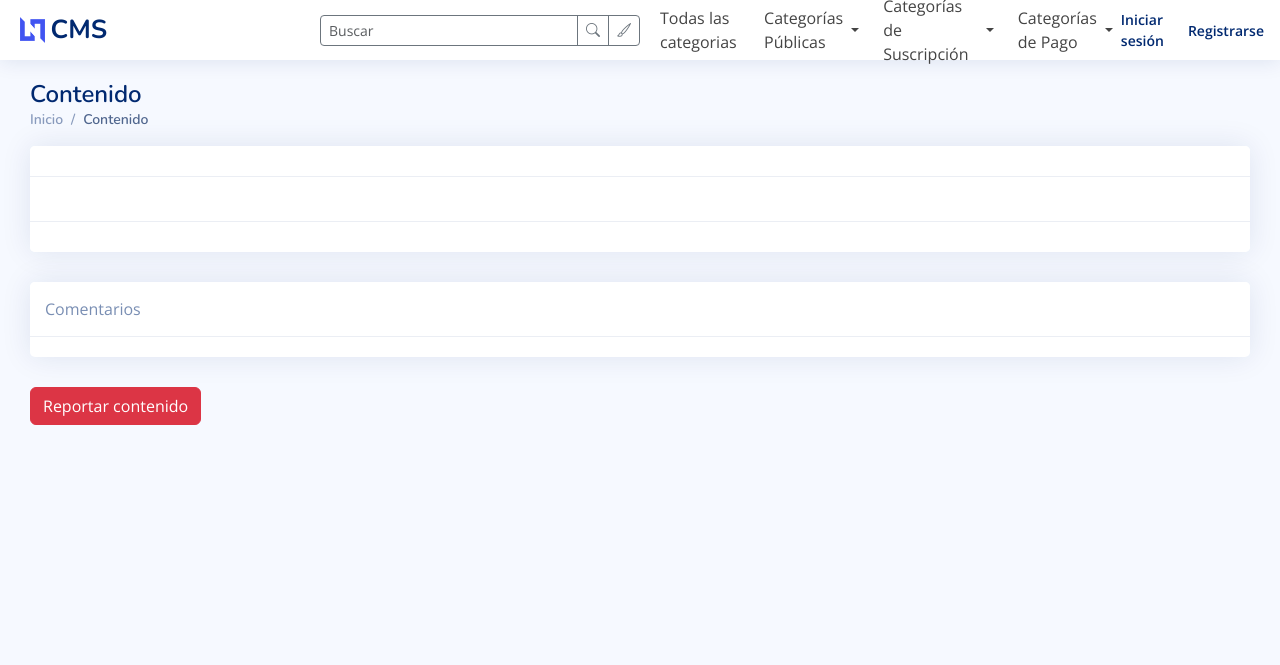
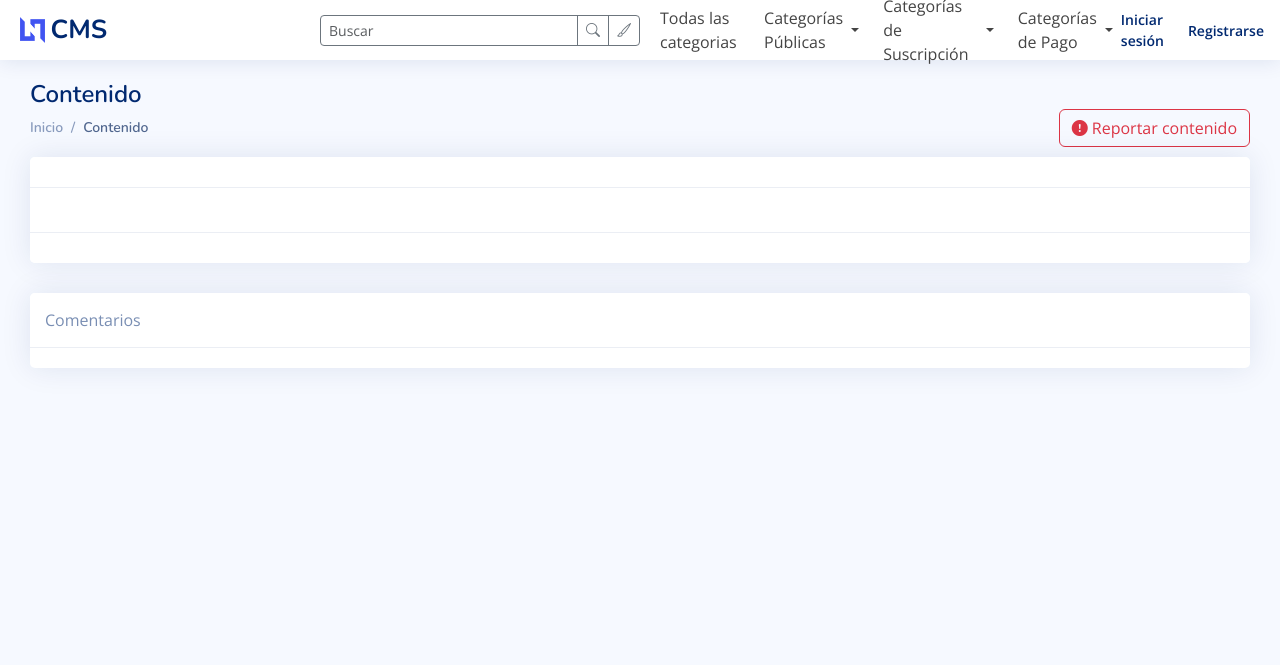
Before and after one commit to estebanfern/django_cms, a Django app: template templates/content/view.html in a window 1280 px wide. Shown: the top 665 px of the page. Run offline with Django 5.2, Linux system fonts and the light colour scheme; the template is opened without the code that fills it, so the values that code supplies are empty; some libraries are stand-ins or nearby versions.

Commit message:
CMS-252: fix position of report button

```diff
--- a/templates/content/view.html
+++ b/templates/content/view.html
@@ -27,12 +27,17 @@
 {% endif %}
 <div class="pagetitle">
   <h1>Contenido</h1>
-  <nav>
-    <ol class="breadcrumb">
+  <nav class="d-flex justify-content-between align-items-center">
+    <ol class="breadcrumb mb-0 mx-0 justify-content-center">
       <li class="breadcrumb-item"><a href="/">Inicio</a></li>
       <!-- <li class="breadcrumb-item">Anterior</li> -->
       <li class="breadcrumb-item active">Contenido</li>
     </ol>
+    <div>
+      <button type="button" id="reportBtn" class="btn btn-outline-danger" data-content-id="{{ content.id }}">
+        <i class="bi bi-exclamation-circle-fill"></i> Reportar contenido
+      </button>
+    </div>
   </nav>
 </div><!-- End Page Title -->
 <section class="section">
@@ -163,7 +168,6 @@
 
 
 
-<button type="button" id="reportBtn" class="btn btn-danger" data-content-id="{{ content.id }}">Reportar contenido</button>
 
 <div class="modal fade" id="reportModal" tabindex="-1" aria-labelledby="reportModalLabel" aria-hidden="true">
   <div class="modal-dialog">
```
